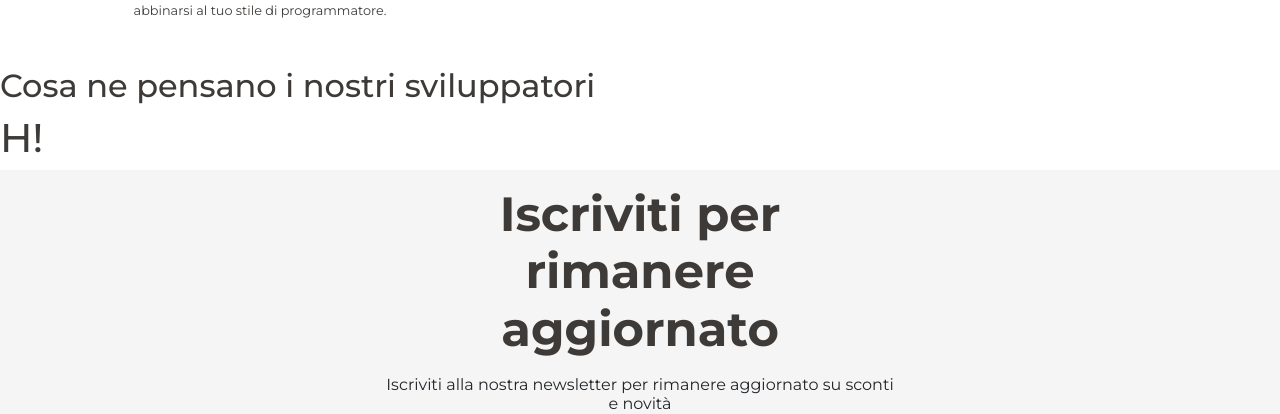
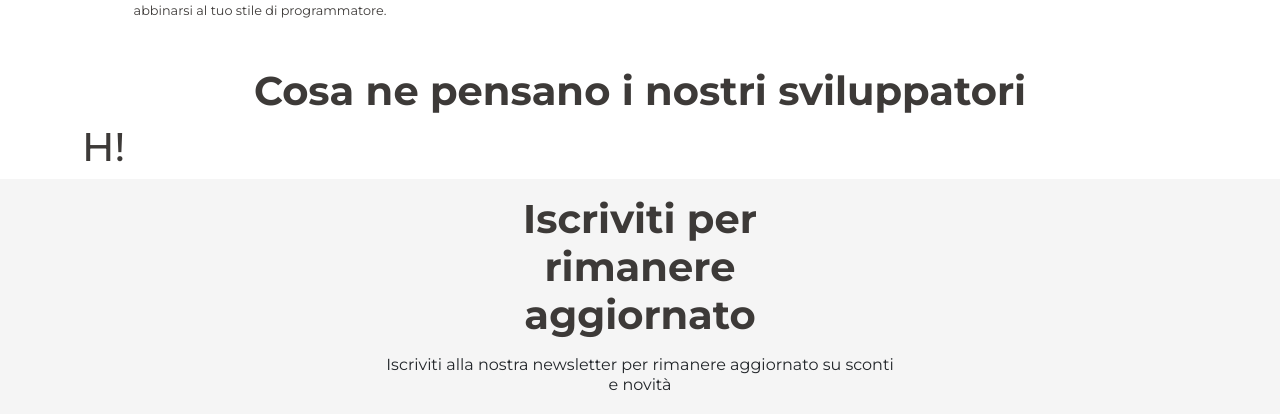
Before and after one commit to LucaCavatassi/landing-page-product, a Vue app: page / in a window 1280 px wide. Shown: the part 934-1348 px from the top of the page. Built offline with nearby package versions, Linux system fonts and the light colour scheme.

Commit message:
feat: installed vue carousel for reviews carousel

```diff
--- a/package.json
+++ b/package.json
@@ -17,6 +17,7 @@
     "axios": "^1.7.7",
     "bootstrap": "^5.3.3",
     "vue": "^3.5.12",
+    "vue-carousel": "^0.18.0",
     "vue-router": "^4.4.5"
   },
   "devDependencies": {
--- a/src/components/ReviewsComponent.vue
+++ b/src/components/ReviewsComponent.vue
@@ -10,11 +10,21 @@
 
 <template>
     <div id="reviews">
-        <h2>Cosa ne pensano i nostri sviluppatori</h2>
-        <cardComponent/>
+        <div class="container">
+            <h2 class="fw-bold text-center">Cosa ne pensano i nostri sviluppatori</h2>
+            <cardComponent/>
+        </div>
     </div>
 </template>
 
 <style>
+    h2 {
+        font-size: 3rem;
+    }
 
+    @media (min-width: 576px) {
+        h2 {
+            font-size: 2.5rem!important;
+        }
+    }
 </style>
```
Also changed, not shown: 1 other file (tests, documents, lock files or other folders).
